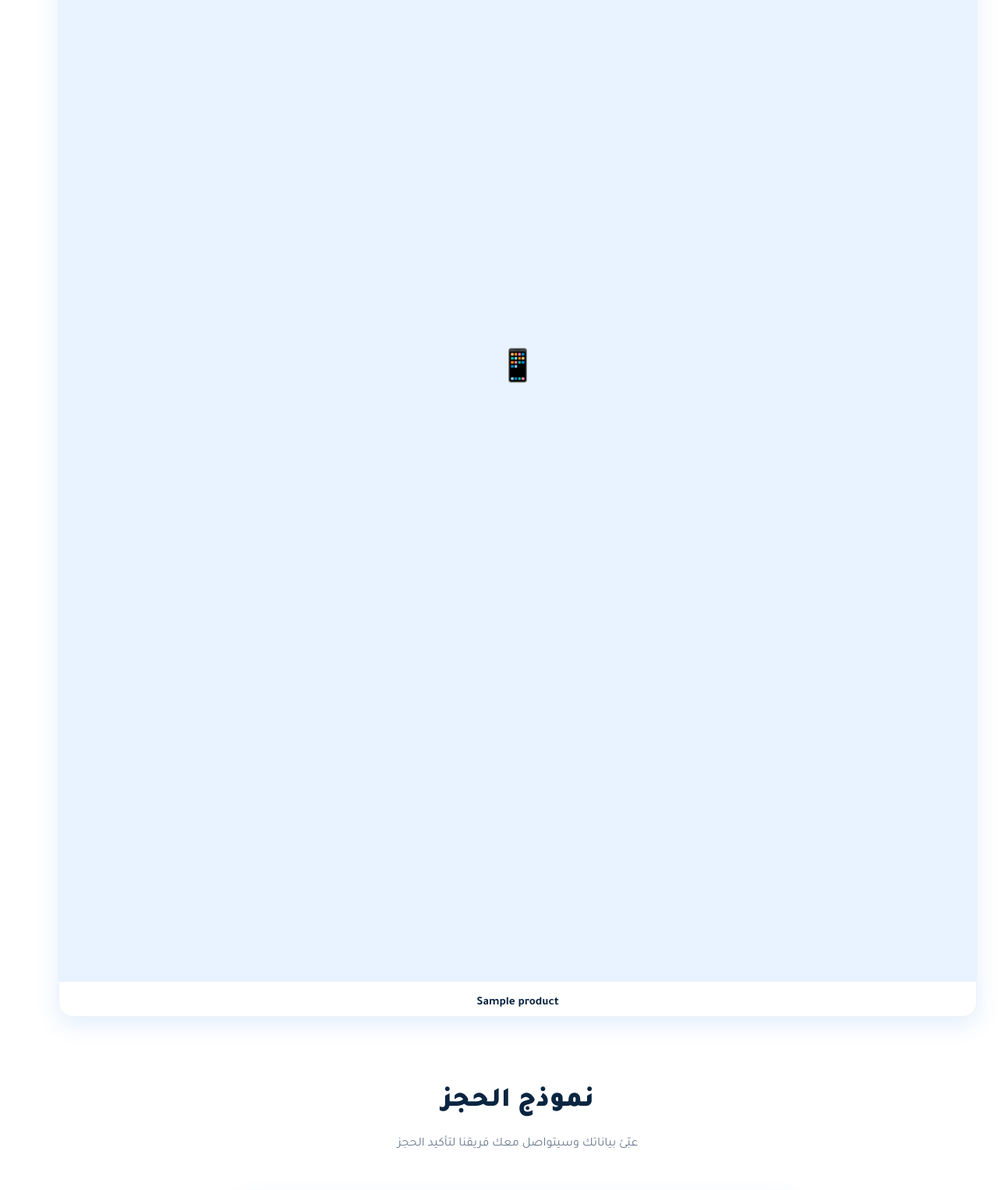
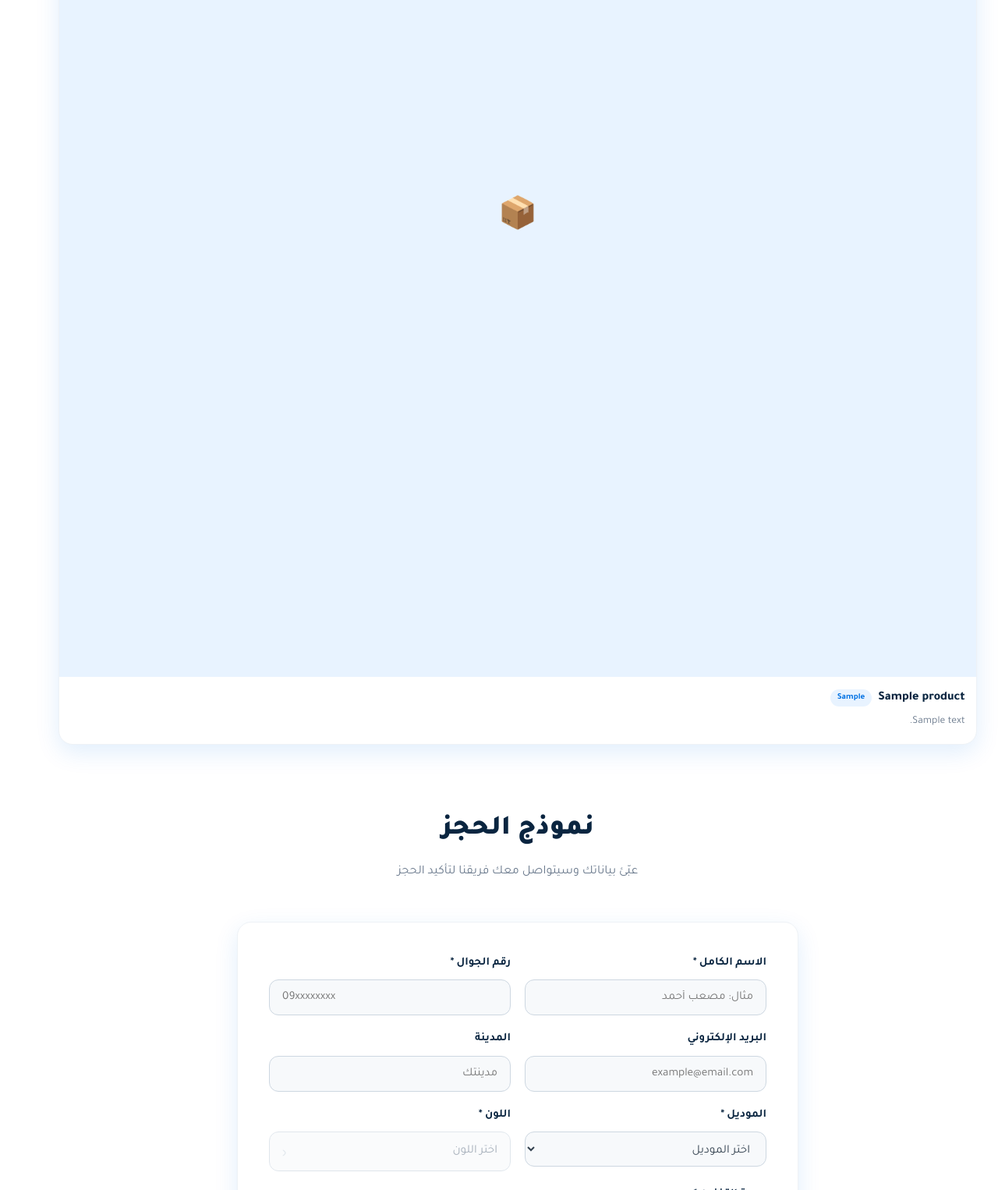
Before and after one commit to ayoub406/musab-phone, a Flask app: template templates/index.html in a window 1280 px wide. Shown: the part 4452-5978 px from the top of the page at 78% size. Run offline with Flask 3, Linux system fonts and the light colour scheme; the template is opened without the code that fills it: most values are stand-ins (such as "Sample title", 1, 10 or a date in 2020); grey boxes marked "Sample" are stand-in pictures; data that the repository does not hold is empty; parts of the project's set-up code (start-up, migrations or seed data) failed here and were passed over; some libraries are stand-ins or nearby versions.

Commit message:
Add files via upload

```diff
--- a/app.py
+++ b/app.py
@@ -8,12 +8,29 @@ from flask import Flask, render_template, request, redirect, url_for, flash, jso
 import psycopg2
 import psycopg2.extras
 import os
+import io
 import json
 import mimetypes
 import qrcode
 from datetime import datetime, timedelta
 import re
 from werkzeug.utils import secure_filename
+from PIL import Image, ImageOps
+
+# دعم صور آيفون بصيغة HEIC/HEIF (الصيغة الافتراضية لكاميرا آيفون) حتى تُفتح
+# وتُحوَّل تلقائياً مثل أي صورة أخرى. إن لم تكن المكتبة مثبتة، يستمر الموقع
+# بالعمل بباقي الصيغ (JPG/PNG/WebP...) بدون مشاكل.
+try:
+    import pillow_heif
+    pillow_heif.register_heif_opener()
+except Exception:
+    pass
+
+# الحد الأقصى لأطول ضلع في صورة المنتج بعد المعالجة (بالبكسل). هذا يضمن أن
+# أي صورة يرفعها الأدمن - مهما كان حجمها الأصلي (مثلاً صورة كاميرا آيفون
+# الحقيقية بعدة ميجابكسل) - تُخزَّن بمقاس مناسب وخفيف يظهر بشكل ناعم وسريع
+# على كل الهواتف بدل أن تظهر ضخمة أو تفشل بالتحميل.
+PRODUCT_IMAGE_MAX_DIM = 1600
 
 app = Flask(__name__)
 app.secret_key = os.environ.get("SECRET_KEY", "musab-phone-super-secret-key-2026")  # غيّرها في الإنتاج
@@ -941,6 +958,37 @@ if not PUBLIC_ONLY:
         conn.close()
         return redirect(url_for("admin_catalog"))
 
+    def process_product_image(raw_bytes):
+        """يفتح صورة المنتج (مهما كانت صيغتها الأصلية - JPG/PNG/WebP/HEIC..)،
+        يصحّح اتجاهها حسب بيانات EXIF (لأن كثير من صور كاميرات الهواتف تُحفظ
+        مستلقية ثم تُدار عرضاً فقط عبر وسم دوران)، يصغّرها إلى مقاس مناسب لكل
+        الهواتف والشاشات، ثم يعيدها بصيغة موحّدة (JPEG أو PNG إن كانت تحتوي
+        شفافية) جاهزة للعرض بسرعة ونعومة. يرجع None إذا تعذّرت قراءة الصورة."""
+        try:
+            img = Image.open(io.BytesIO(raw_bytes))
+            img.load()
+        except Exception:
+            return None
+
+        img = ImageOps.exif_transpose(img)
+
+        has_alpha = img.mode in ("RGBA", "LA") or (
+            img.mode == "P" and "transparency" in img.info
+        )
+
+        if max(img.size) > PRODUCT_IMAGE_MAX_DIM:
+            img.thumbnail((PRODUCT_IMAGE_MAX_DIM, PRODUCT_IMAGE_MAX_DIM), Image.LANCZOS)
+
+        buf = io.BytesIO()
+        if has_alpha:
+            img = img.convert("RGBA")
+            img.save(buf, format="PNG", optimize=True)
+            return buf.getvalue(), "image/png", "png"
+        else:
+            img = img.convert("RGB")
+            img.save(buf, format="JPEG", quality=85, optimize=True)
+            return buf.getvalue(), "image/jpeg", "jpg"
+
     @app.route("/admin/products/add", methods=["POST"])
     def admin_add_product():
         if not admin_required():
@@ -962,9 +1010,18 @@ if not PUBLIC_ONLY:
                 if len(raw) > 8 * 1024 * 1024:
                     flash("حجم الصورة كبير جداً (الحد الأقصى 8 ميجابايت).", "error")
                 else:
-                    image_filename = secure_filename(file.filename)
-                    image_bytes = psycopg2.Binary(raw)
-                    image_mime = file.mimetype or mimetypes.guess_type(image_filename)[0] or "image/jpeg"
+                    processed = process_product_image(raw)
+                    if processed is None:
+                        flash(
+                            "تعذّرت معالجة هذه الصورة. جرّب صورة أخرى بصيغة JPG أو PNG "
+                            "(أو تأكد أنها ليست تالفة).",
+                            "error",
+                        )
+                    else:
+                        image_data, image_mime, out_ext = processed
+                        base_name = file.filename.rsplit(".", 1)[0] if "." in file.filename else file.filename
+                        image_filename = secure_filename(f"{base_name}.{out_ext}")
+                        image_bytes = psycopg2.Binary(image_data)
             else:
                 flash("صيغة الصورة غير مدعومة.", "error")
 
--- a/requirements.txt
+++ b/requirements.txt
@@ -1,3 +1,5 @@
 Flask==3.0.3
 qrcode[pil]==7.4.2
 psycopg2-binary
+Pillow>=11.1.0
+pillow-heif>=0.18.0
--- a/static/css/style.css
+++ b/static/css/style.css
@@ -780,6 +780,90 @@ img { max-width: 100%; display: block; }
 }
 .gallery-sold strong { color: var(--brand-blue); font-weight: 800; }
 
+/* ===== منتجات لوحة التحكم (هواتف/إكسسوارات يضيفها الأدمن) ===== */
+/* صندوق صورة بنسبة ثابتة (مربّع تقريباً) يعطي نفس الطول والارتفاع لكل
+   البطاقات بغض النظر عن مقاس الصورة الأصلية التي رفعها الأدمن، ويحافظ على
+   نفس الشكل الأنيق على كل أحجام الشاشات (جوال/تابلت/كمبيوتر). */
+.product-img-wrap {
+  position: relative;
+  aspect-ratio: 1 / 1;
+  width: 100%;
+  background: var(--brand-blue-light);
+  display: flex;
+  align-items: center;
+  justify-content: center;
+  overflow: hidden;
+  padding: 10px;
+}
+
+.product-img-wrap img {
+  width: 100%;
+  height: 100%;
+  object-fit: contain;
+  position: relative;
+  z-index: 1;
+  transition: transform 0.3s ease;
+}
+
+.product-card:hover .product-img-wrap img {
+  transform: scale(1.05);
+}
+
+.product-img-wrap.img-missing { position: relative; }
+.product-img-wrap.img-missing img { display: none; }
+.product-img-wrap.img-missing::after {
+  content: "📦";
+  font-size: 2.5rem;
+  position: relative;
+  z-index: 1;
+}
+
+.product-info {
+  padding: 14px 14px 18px;
+  text-align: start;
+}
+
+.product-name {
+  font-weight: 800;
+  color: var(--brand-navy);
+  font-size: 1rem;
+  display: flex;
+  align-items: center;
+  flex-wrap: wrap;
+  gap: 8px;
+}
+
+.product-cat {
+  font-size: 0.68rem;
+  font-weight: 700;
+  color: var(--brand-blue);
+  background: var(--brand-blue-light);
+  padding: 2px 9px;
+  border-radius: 999px;
+}
+
+.product-desc {
+  margin-top: 6px;
+  font-size: 0.85rem;
+  line-height: 1.6;
+  color: var(--gray-500);
+  /* لا نسمح بوصف طويل جداً يكسر تناسق البطاقات - نقصّه بأناقة بعد 3 أسطر */
+  display: -webkit-box;
+  -webkit-line-clamp: 3;
+  -webkit-box-orient: vertical;
+  overflow: hidden;
+}
+
+.product-price {
+  margin-top: 10px;
+  font-weight: 800;
+  color: var(--brand-blue);
+  font-size: 1.05rem;
+}
+
+.product-grid { align-items: stretch; }
+.product-card { display: flex; flex-direction: column; text-align: start; }
+
 /* ===== المميزات ===== */
 .features {
   padding: 80px 0;
--- a/templates/index.html
+++ b/templates/index.html
@@ -202,18 +202,26 @@
         {% endif %}
       </div>
       {% if products %}
-      <div class="gallery-grid">
+      <div class="gallery-grid product-grid">
         {% for p in products %}
-        <div class="gallery-card">
-          <div class="gallery-img-wrap">
+        <div class="gallery-card product-card">
+          <div class="product-img-wrap">
             {% if p.image_mime %}
             <img src="{{ url_for('product_image', prod_id=p.id) }}" alt="{{ p.name }}" loading="lazy"
-                 onerror="this.closest('.gallery-img-wrap').classList.add('img-missing');">
+                 onerror="this.closest('.product-img-wrap').classList.add('img-missing');">
             {% else %}
-            <div class="gallery-img-wrap img-missing"></div>
+            <div class="product-img-wrap img-missing"></div>
             {% endif %}
           </div>
-          <div class="gallery-caption">{{ p.name }}{% if show_prices and p.price %} - {{ "{:,.0f}".format(p.price) }} {{ currency }}{% endif %}</div>
+          <div class="product-info">
+            <div class="product-name">{{ p.name }}{% if p.cat_ar %}<span class="product-cat">{{ p.cat_ar }}</span>{% endif %}</div>
+            {% if p.description %}
+            <p class="product-desc">{{ p.description }}</p>
+            {% endif %}
+            {% if show_prices and p.price %}
+            <div class="product-price">{{ "{:,.0f}".format(p.price) }} {{ currency }}</div>
+            {% endif %}
+          </div>
         </div>
         {% endfor %}
       </div>
```
